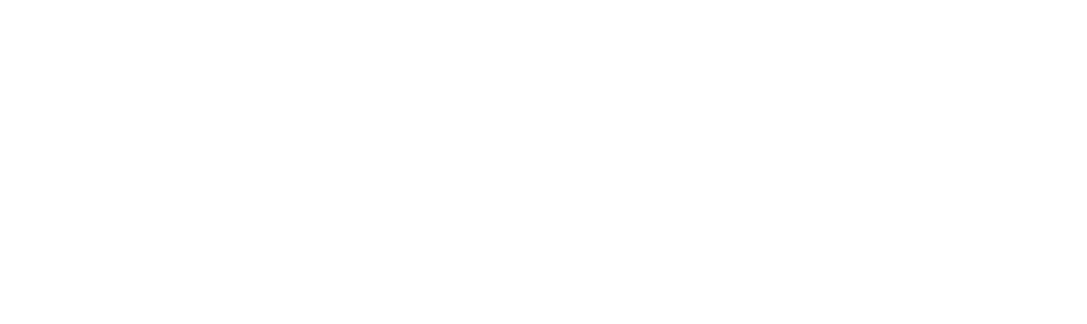
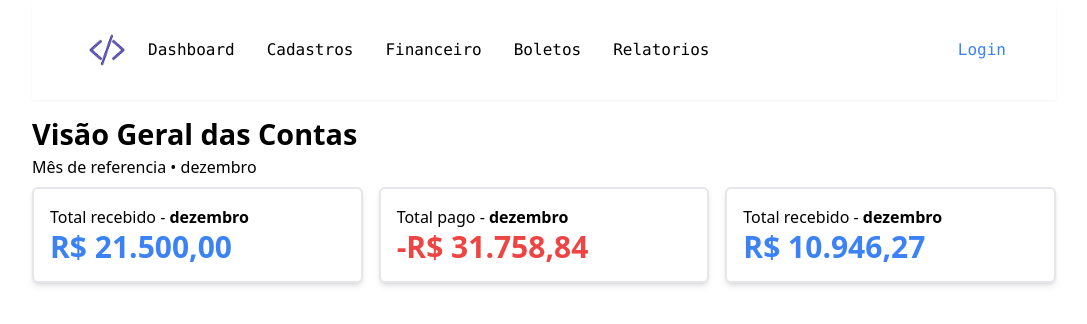
Before and after one commit to Fulozz/controle-financeiro, a Next.js app: page /dashboard in a window 1280 px wide. Before the commit this address had no page. Shown: the top 324 px of the page, without its empty margins (96-1183 px from the left). Built offline with nearby package versions, Linux system fonts and the light colour scheme.

Commit message:
Add DashboardCard component and update dashboard layout; implement loading screen style

```diff
--- a/src/app/(front-end)/dashboard/page.jsx
+++ b/src/app/(front-end)/dashboard/page.jsx
@@ -3,29 +3,45 @@
 import React from 'react';
 import { useProtectedRoute } from '@/hooks/useAuth';
 import useUser from '@/hooks/useUser'
+import DashboardCard from '@/common/DashboardCard';
+
+const page = () => {
+  const user = {
+    name: "Thiago",
+    email: "thiago.sandrade0720@gmail.com",
+    mesRef: "dezembro"
+  }
+  const data = [
+    {
+      mesRef: "dezembro",
+      recebido: 21500,
+      pago: 31758.84,
+      saldo: 10946.27
+    }
+  ]
+    // const { isLoading, isAuthenticated } = useProtectedRoute();
+    // const user = useUser();
+    // if(isLoading | !user) {
+    //   return (
+    //     <div className='loading'>Carregando...</div>
+    //   )
+    // }
+    // if(!isAuthenticated) {
+    //   // Redirecionamento já é realizado no hook
+    //   return null;
+    // }
+
+return (
+    <div className="pt-3">
+      <h1 className='text-[1.8rem] font-semibold '>Visão Geral das Contas</h1>
+      <h4>Mês de referencia • {data[0].mesRef} </h4>
+
+      <div className="max-w-2xl md:max-w-none mx-auto pt-2">
+        <DashboardCard data={data} />
+      </div>
 
 
-const page = () => {
-    const { isLoading, isAuthenticated } = useProtectedRoute();
-    const user = useUser();
-  console.log(user)
-    if(isLoading) {
-      return (
-        <div>Carregando...</div>
-      )
-    }
-    if(!isAuthenticated) {
-      // Redirecionamento já é realizado no hook
-      return null;
-    }
-
-return (
-    <div className="">
-      <h1>Olá, bem-vindo ao dashboard! <br />
-        {user && user.name}
-      </h1>
-      <p>Você pode visualizar e atualizar suas informações no seu perfil</p>
-      {/* Exibir outras informações do usuário */}
+     {/* TODO: GASTOS RECENTES E OVERVIEW DOS MESES https://ui.shadcn.com/examples/dashboard */}
     </div>
   );
 }
--- a/src/app/globals.css
+++ b/src/app/globals.css
@@ -2,7 +2,19 @@
 @tailwind components;
 @tailwind utilities;
 
+/* Loading screen style */
 
+.loading {
+  position: fixed;
+  top: 50%;
+  left: 50%;
+  font-size: 2rem;
+  transform: translate(-50%, -50%);
+  z-index: 9999;
+  display: flex;
+  justify-content: center;
+  align-items: center;
+}
 
 
 
--- a/src/app/layout.js
+++ b/src/app/layout.js
@@ -25,7 +25,7 @@
     <html lang="en">
       <body
         cz-shortcut-listen="true"
-        className={`${geistSans.variable} ${geistMono.variable} antialiased px-[10vw] bg-white text-black dark:text-white dark:bg-black`}
+        className={`${geistSans.variable} ${geistMono.variable} antialiased px-[10vw]  dark:text-white dark:bg-black`}
       >
         <AuthProvider>
           <Toaster position="top-center" reverseOrder={false} toastOptions={{duration: 2000}} />
--- /dev/null
+++ b/src/common/DashboardCard.jsx
@@ -0,0 +1,33 @@
+import React from 'react';
+
+const DashboardCard = ({ data }) => {
+  const { mesRef, recebido, pago, saldo } = data[0];
+
+  // Função para formatar valores monetários
+  const formatValue = (value) => {
+    const formattedValue = value.toLocaleString('pt-BR', { minimumFractionDigits: 2 });
+    return `R$ ${formattedValue}`;
+  };
+
+
+
+  return (
+    <div className="grid grid-cols-1 md:grid-cols-3 gap-4">
+      <div className="col-span-1 border-2 p-4 rounded-md bg-white shadow-md">
+        <p className='font-medium'>Total recebido - <span className='font-bold'>{mesRef}</span> </p>
+        <h2 className='text-3xl text-blue-500 font-bold'>{formatValue(recebido)}</h2>
+      </div>
+      <div className="col-span-1 border-2 p-4 rounded-md bg-white shadow-md">
+        <p className='font-medium'>Total pago - <span className='font-bold'>{mesRef}</span> </p>
+        <h2 className='text-3xl text-red-500 font-bold'>-{formatValue(pago)}</h2>
+      </div>
+      <div className="col-span-1 border-2 p-4 rounded-md bg-white shadow-md">
+        <p className='font-medium'>Total recebido - <span className='font-bold'>{mesRef}</span> </p>
+        <h2 className='text-3xl text-blue-500 font-bold'>{formatValue(saldo)}</h2>
+      </div>
+
+    </div>
+  )
+};
+
+export default DashboardCard;
--- a/src/common/DropdownMenu.jsx
+++ b/src/common/DropdownMenu.jsx
@@ -15,6 +15,13 @@
           <button className="dropbtn">{user.name}</button>
           <div className="dropdown-content">
             <a href="/perfil">Perfil</a>
+            <div className="block md:hidden">
+              <a href="/dashboard" className="p-4">Dashboard</a>
+              <a href="/cadastros" className="p-4">Cadastros</a>
+              <a href="/financeiro" className="p-4">Financeiro</a>
+              <a href="/boletos" className="p-4">Boletos</a>
+              <a href="/relatorios" className="p-4">Relatorios</a>
+            </div>
             <a href="/configuracao">Configurações</a>
             <a href="/login" onClick={signout}>Sair</a>
           </div>
--- a/src/components/navbar/Navbar.jsx
+++ b/src/components/navbar/Navbar.jsx
@@ -21,13 +21,13 @@
                     <Image src={logo} alt="logo" width={50} height={50} />
                     {
                         user && (
-                            <>
+                            <div className='hidden md:flex'>
                                 <a href="/dashboard" className="p-4">Dashboard</a>
                                 <a href="/cadastros" className="p-4">Cadastros</a>
                                 <a href="/financeiro" className="p-4">Financeiro</a>
                                 <a href="/boletos" className="p-4">Boletos</a>
                                 <a href="/relatorios" className="p-4">Relatorios</a>
-                            </>
+                            </div>
                         )
                     }
                 </div>
--- a/src/hooks/useUser.jsx
+++ b/src/hooks/useUser.jsx
@@ -5,8 +5,8 @@
 
 const useUser = () => {
 
-    const [user, setUser] = useState(null)
-    const router = useRouter()
+    const [user, setUser] = useState({name: '', email: ''})
+
 
     useEffect(()=> {
         const fetchUser = async () => {
--- a/tailwind.config.mjs
+++ b/tailwind.config.mjs
@@ -5,6 +5,7 @@
     "./src/pages/**/*.{js,ts,jsx,tsx,mdx}",
     "./src/components/**/*.{js,ts,jsx,tsx,mdx}",
     "./src/app/**/*.{js,ts,jsx,tsx,mdx}",
+    "./src/common/**/*.{js,ts,jsx,tsx,mdx}",
   ],
   theme: {
     extend: {
```
